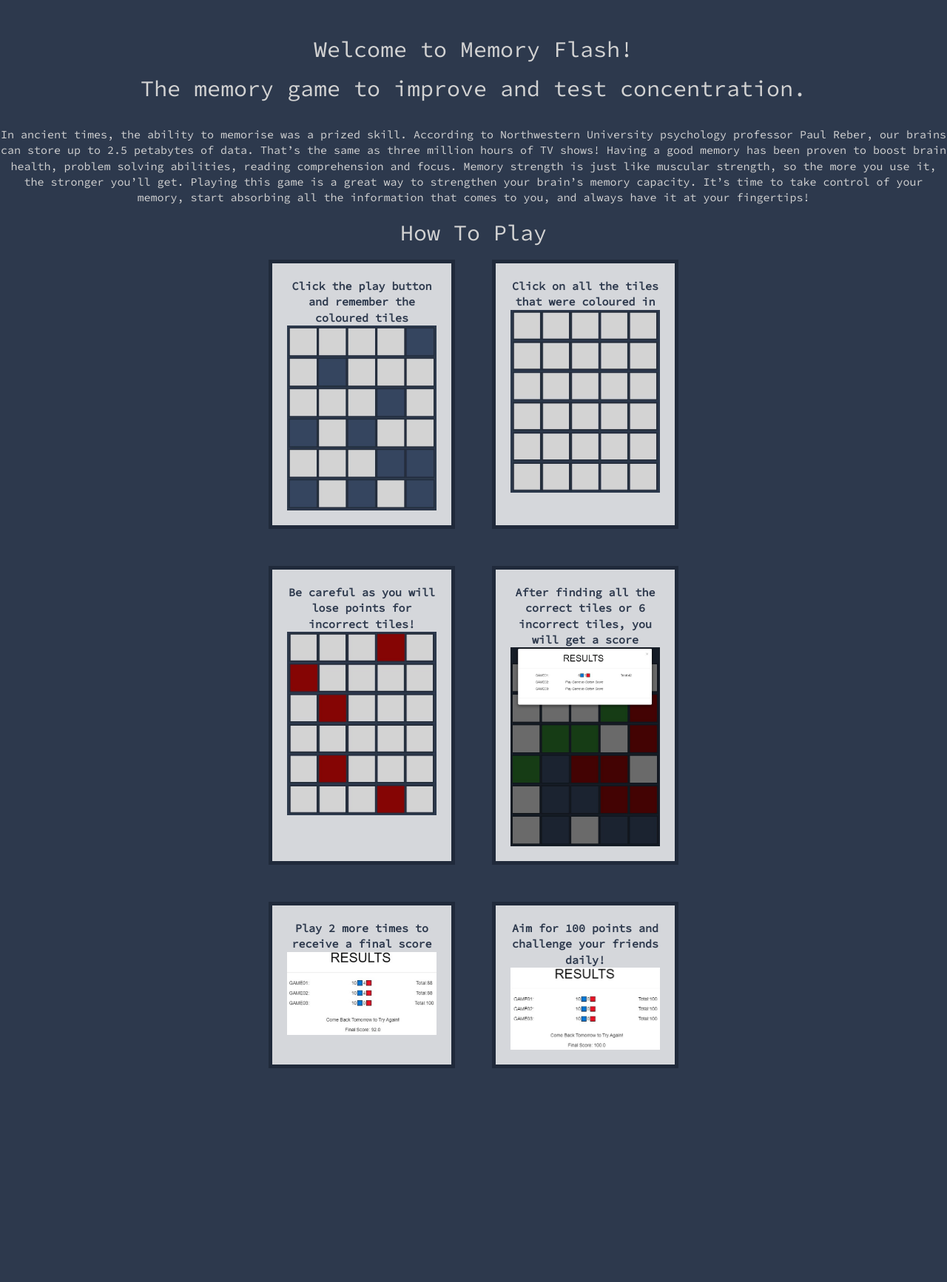
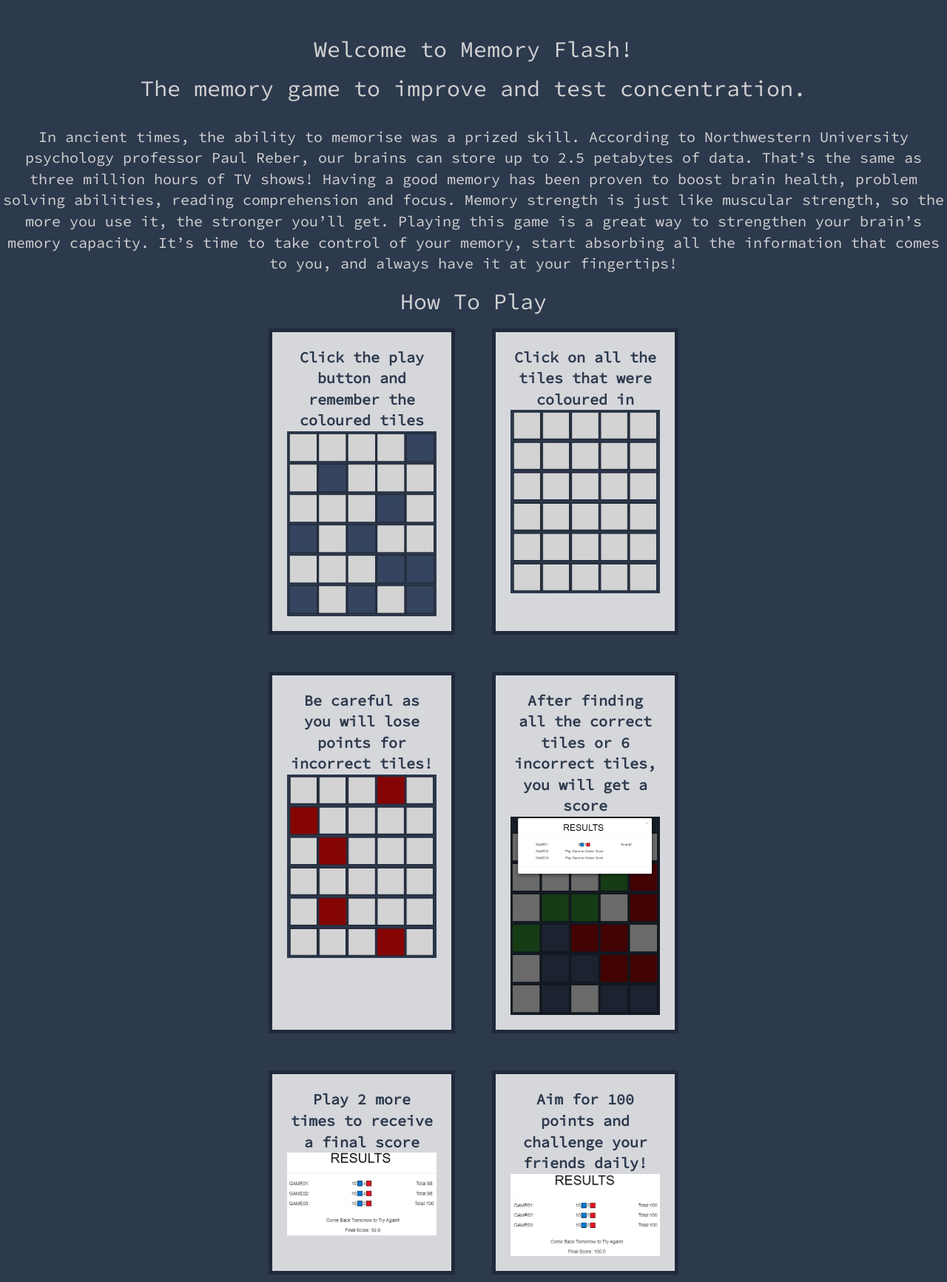
Before and after one commit to jakobdorian/CITS3403-Project, a Flask app: page /home in a window 1280 px wide. Shown: the part 183-1916 px from the top of the page at 74% size. Before the commit the page ends 1627 px from the top, so only its background shows below. Run offline with Flask 2, Linux system fonts and the light colour scheme; some libraries are stand-ins or nearby versions.

Commit message:
Home page text
Font size larger

```diff
--- a/app/static/css/stylesheet.css
+++ b/app/static/css/stylesheet.css
@@ -28,9 +28,9 @@
 }
 
 .para{
-    max-width: 1300px;
+    max-width: 1500px;
     margin: auto;
-    font-size: 15px;
+    font-size: 20px;
 }
 
 .empty{
@@ -195,7 +195,7 @@
     background-color: rgba(255, 255, 255, 0.8);
     border: 5px solid #202a3b;
     padding: 20px;
-    font-size: 15px;
+    font-size: 20px;
     font-weight: bold;
     text-align: center;
     color: #2d394d;
```
